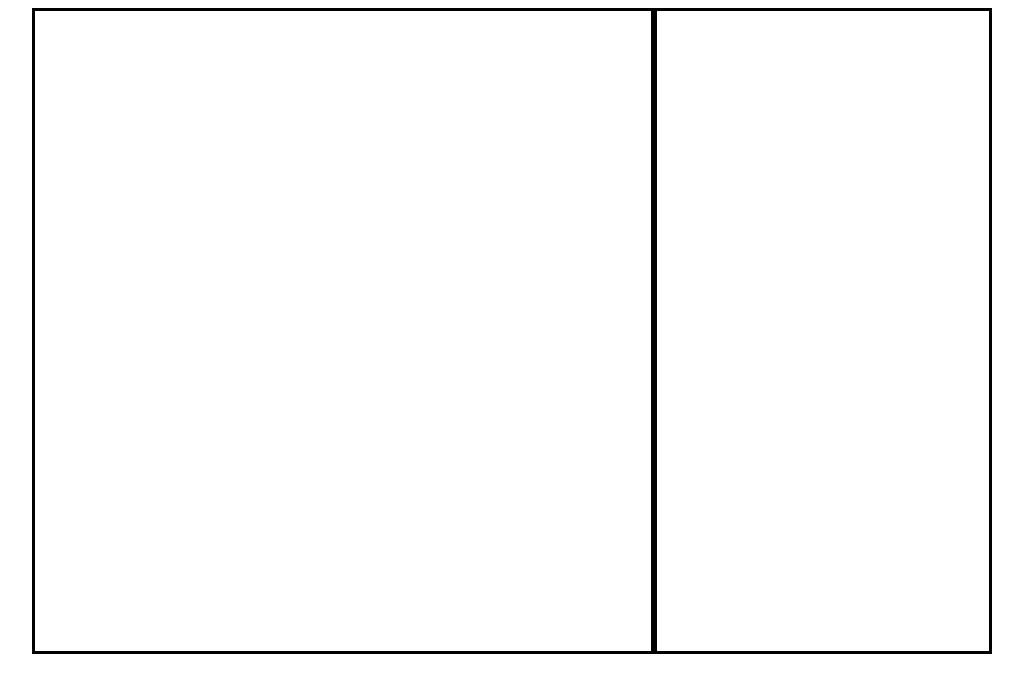
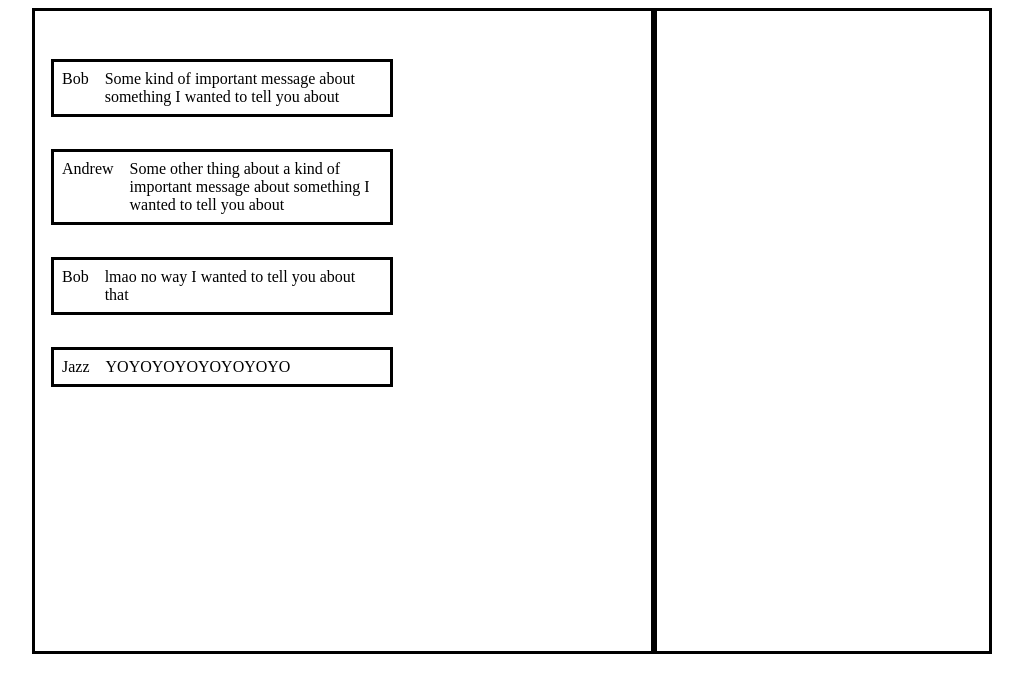
Before and after one commit to isaiah-santala/real-time-chat, a React (Create React App) app: page / in a window 1280 px wide. Shown: the top 692 px of the page, without its empty margins (128-1151 px from the left). Built offline with nearby package versions, Linux system fonts and the light colour scheme.

Commit message:
added example message data with display component

```diff
--- a/src/components/App.js
+++ b/src/components/App.js
@@ -1,17 +1,28 @@
-import React from 'react'
+import React, { Component } from 'react'
 import Messages from './Messages'
 import Lobby from './Lobby'
 import '../styles/styles.css'
 
-function App() {
-  return (
+import exampleMessages from '../example'
+
+class App extends Component {
+  constructor(props) {
+    super(props)
+
+    this.state = {
+      messages: exampleMessages
+    }
+  }
+
+  render = () =>
     <div className="App">
       <div className="Chat">
-        <Messages></Messages>
-        <Lobby></Lobby>
+        <Messages messages={this.state.messages}/>
+        <Lobby/>
       </div>
     </div>
-  )
 }
 
+
+
 export default App;
--- /dev/null
+++ b/src/components/Display.js
@@ -0,0 +1,15 @@
+import React from 'react'
+
+const Display = (props) =>
+  <div className="Display">
+    {
+      props.messages.map((e, i) =>
+        <div className="message" key={i}>
+          <div className="m-name">{e.name}</div>
+          <div className="m-message">{e.message}</div>
+        </div>
+      )
+    }
+  </div>
+
+export default Display
--- a/src/components/Messages.js
+++ b/src/components/Messages.js
@@ -1,6 +1,21 @@
-import React from 'react'
+import React, { Component } from 'react'
+import Write from './Write'
+import Display from './Display'
 
-const Messages = () =>
-  <div className="Messages"></div>
+class Messages extends Component {
+  constructor(props) {
+    super(props)
+
+    this.state = {
+
+    }
+  }
+
+  render = () =>
+    <div className="Messages">
+      <Display messages={this.props.messages}/>
+      <Write/>
+    </div>
+}
 
 export default Messages
--- /dev/null
+++ b/src/components/Write.js
@@ -0,0 +1,15 @@
+import React, { Component } from 'react'
+
+class Write extends Component {
+  constructor(props) {
+    super(props)
+
+    this.state = {
+
+    }
+  }
+  render = () =>
+    <form></form>
+}
+
+export default Write
--- /dev/null
+++ b/src/example.js
@@ -0,0 +1,22 @@
+const exampleMessages = [{
+  id: 1,
+  name: 'Bob',
+  message: 'Some kind of important message about something I wanted to tell you about',
+},
+{
+  id: 2,
+  name: 'Andrew',
+  message: 'Some other thing about a kind of important message about something I wanted to tell you about',
+},
+{
+  id: 1,
+  name: 'Bob',
+  message: 'lmao no way I wanted to tell you about that',
+},
+{
+  id: 3,
+  name: 'Jazz',
+  message: 'YOYOYOYOYOYOYOYO'
+}]
+
+export default exampleMessages
--- a/src/styles/styles.css
+++ b/src/styles/styles.css
@@ -21,3 +21,21 @@
   height: 100%;
   border-style: solid;
 }
+
+.Display {
+  padding: 1rem;
+}
+
+.message {
+  margin-top: 2rem;
+  display: flex;
+  flex-direction: row;
+  width: 20rem;
+  border-style: solid;
+  padding: 0.5rem;
+}
+
+.m-name {
+  height: 1rem;
+  margin-right: 1rem;
+}
```
